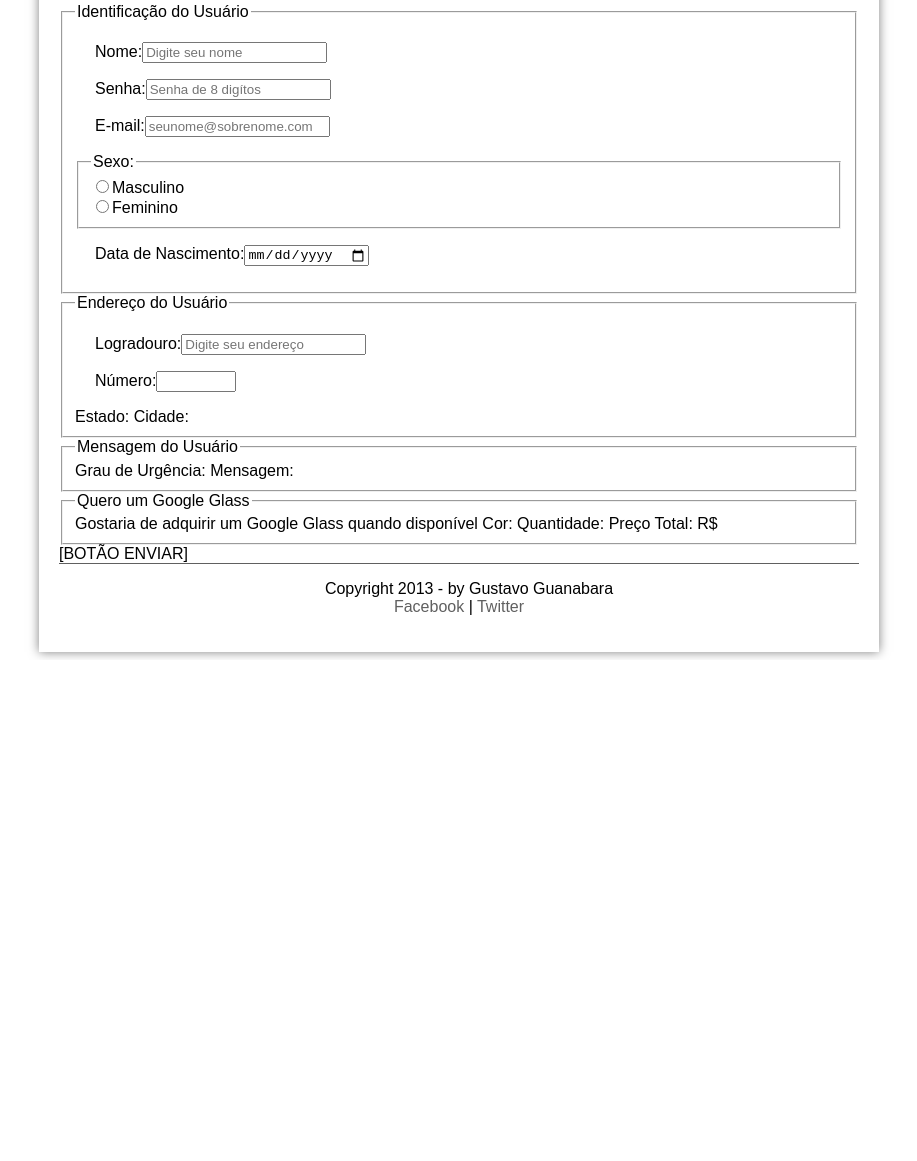
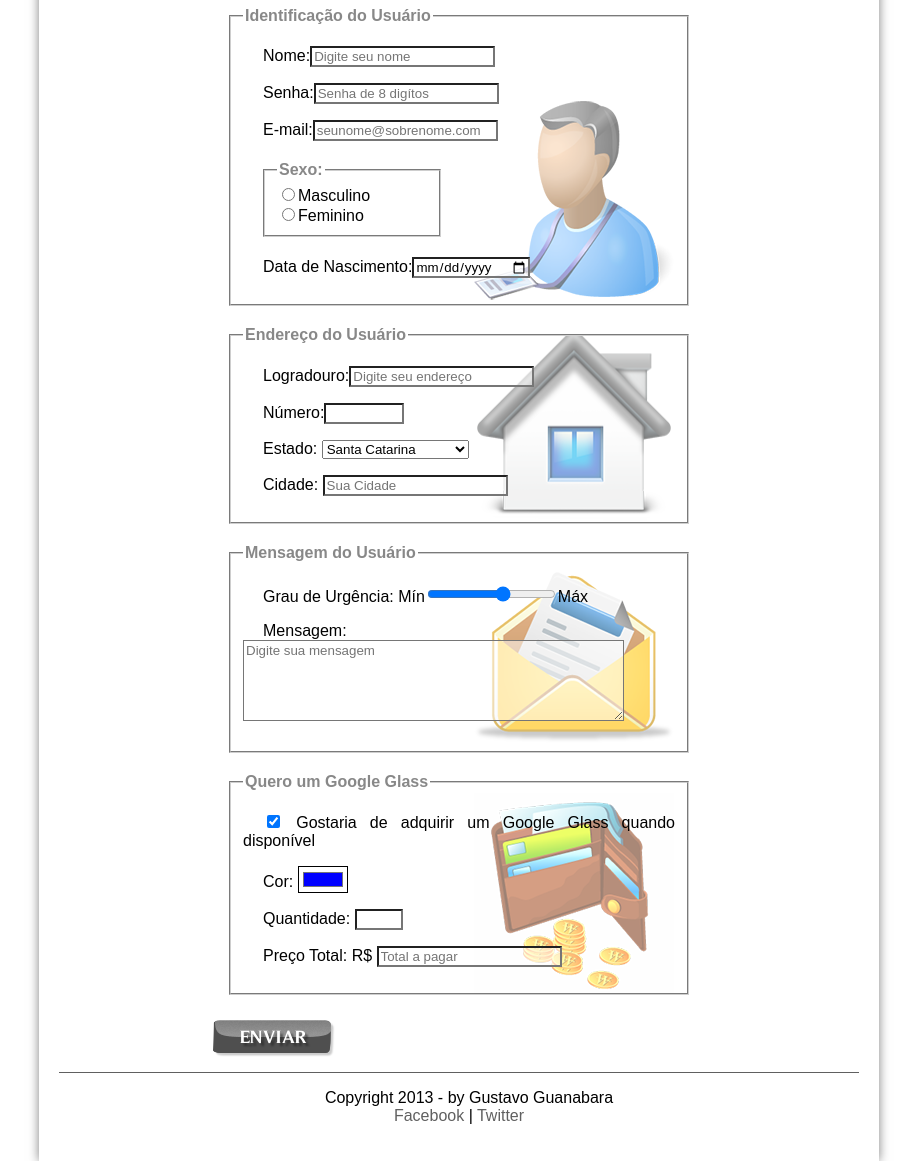
Before and after one commit to JuliaJPereira/Pagina-Google-Glass, a plain HTML site: page fale-conosco.html in a window 1280 px wide. Shown: the part 345-1506 px from the top of the page, without its empty margins (181-1098 px from the left). Before the commit the page ends 1005 px from the top, so only its background shows below. Drawn offline with Linux system fonts and the light colour scheme.

Commit message:
Alterações Finais

```diff
--- a/_css/form.css
+++ b/_css/form.css
@@ -0,0 +1,49 @@
+@charset "UTF-8";
+
+form {
+    width: 500px;
+    margin: auto;
+}
+
+input, textarea {
+    font-family: sans-serif;
+    font-size: 13;
+    font-weight: normal;
+    background-color: rgba(255, 255, 255, .5);
+}
+
+input:hover, textarea:hover {
+    background-color: #dddddd;
+}
+
+legend {
+    color: #888888;
+    font-size: 13;
+    font-weight: bold;
+    font-family: sans-serif;
+}
+
+fieldset {
+    border-color: #cecece;
+    margin: 20px;
+}
+
+fieldset#sexo {
+    width: 150px;
+}
+
+fieldset#usuario {
+    background: url('../_imagens/icone-contato.png') no-repeat 95% 95%;
+}
+
+fieldset#endereco {
+    background: url('../_imagens/icone-endereco.png') no-repeat 95% 95%;
+}
+
+fieldset#mensagem {
+    background: url('../_imagens/icone-mensagem.png') no-repeat 95% 95%;
+}
+
+fieldset#pedido {
+    background: url('../_imagens/icone-pagamento.png') no-repeat 95% 95%;
+}
--- a/fale-conosco.html
+++ b/fale-conosco.html
@@ -5,10 +5,16 @@
     <title>Tudo sobre Google Glass</title>
     <link rel="stylesheet" type="text/css" href="_css/estilo.css" />
     <link rel="stylesheet" type="text/css" href="_css/form.css" />
+    <script lang="javascript" src="_javascript/funcoes.js"></script>
+    <script>
+      function calc_total() {
+        var qtd = parseInt(document.getElementById('cQtd').value);
+        tot = qtd * 1500;
+        document.getElementById('cTot').value = tot;
+      }
+    </script>
+
   </head>
-
-  <script lang="javascript" src="_javascript/funcoes.js"></script>
-
 
   <body>
     <div id="interface">
@@ -43,12 +49,12 @@
             </hgroup>
           </header>
 
-<form>
+<form method="POST" id="fContato" action="mailto:contato@cursoemvideo.com" oninput="calc_total();">
 <fieldset id="usuario"><legend>Identificação do Usuário</legend>
    <p><label for="cNome">Nome:</label><input type="text" name="tNome" id="cNome" size="20" maxlength="30" placeholder="Digite seu nome"/></p>
    <p><label for="cSenha">Senha:</label><input type="password" name="tSenha" id="cSenha" size="20" maxlength="8" placeholder="Senha de 8 digítos"/></p>
     <p>E-mail:<input type="email" name="tEmail" id="cEmail" size="20" maxlength="40" placeholder="seunome@sobrenome.com"/></p>
-   <fieldset><legend>Sexo:</legend>
+   <fieldset id="sexo"><legend>Sexo:</legend>
         <input type="radio" name="tSexto" id="cMasc"/><label for="cMasc">Masculino</label><br/>
         <input type="radio" name="tSexto" id="cFem"/><label for="cFem">Feminino</label>
       </fieldset>
@@ -58,24 +64,49 @@
 <fieldset id="endereco"><legend>Endereço do Usuário</legend>
     <p><label for="cRua">Logradouro:<input type="text" name="tRua" id="cRua" size="20" maxlength="80" placeholder="Digite seu endereço"/></label></p>
     <p><label for="cNum">Número:<input type="number" name="tNum" id="cNum" min="0" max="99999"/></label></p>
-    Estado:
-    Cidade:
+    <p><label for="cEst">Estado:</label>
+      <select name="tEst" id="cEst">
+        <optgroup label="Região Sudeste">
+          <option>Rio de Janeiro</option>
+          <option>São Paulo</option>
+          <option>Minas Gerais</option>
+      </optgroup>
+
+      <optgroup label="Região Sul">
+        <option>Paraná</option>
+        <option selected>Santa Catarina</option>
+        <option>Rio Grande do Sul</option>
+      </optgroup>
+      </select></p>
+    <p><label for="cCid">Cidade:</label>
+    <input type="text" name="tCid" id="cCid" size="20" maxlength="40" placeholder="Sua Cidade" list="cidades"/></p>
+    <datalist id="cidades">
+      <option value="Rio de Janeiro"></option>
+      <option value="Nova Iguaçu"></option>
+      <option value="Niterói"></option>
+      <option value="Belford Roxo"></option>
+    </datalist>
   </fieldset>
 
 <fieldset id="mensagem"><legend>Mensagem do Usuário</legend>
-    Grau de Urgência:
-    Mensagem:
+    <p><label for="cUrg">Grau de Urgência:</label>
+    Mín<input type="range" name="tUrg" id="cUrg" min="0" max="10" step="2"/>Máx</p>
+    <p><label for="cMsg">Mensagem:</label>
+    <textarea name="tMsg" id="cMsg" cols="45" rows="5" placeholder="Digite sua mensagem"></textarea></p>
   </fieldset>
 
 <fieldset id="pedido"><legend>Quero um Google Glass</legend>
-    Gostaria de adquirir um Google Glass quando disponível
-    Cor:
-    Quantidade:
-    Preço Total: R$
+  <p><input type="checkbox" name="tPed" id="cPed" checked/>
+    <label for="cPed">Gostaria de adquirir um Google Glass quando disponível</label></p>
+  <p><label for="cCor">Cor:</label>
+  <input type="color" name="tCor" id="cCor" value="#0000FF"/></p>
+  <p><label for="cQtd">Quantidade:</label>
+  <input type="number" name="tQtd" id="cQtd" min="0" max="5"/></p>
+  <p><label for="cTot">Preço Total: R$</label>
+  <input type="text" name="tTot" id="cTot" placeholder="Total a pagar" readonly/></p>
   </fieldset>
 
-
-[BOTÃO ENVIAR]
+<input type="image" name="tEnviar" src="_imagens/botao-enviar.png"/>
 </form>
 
         </article>
```
